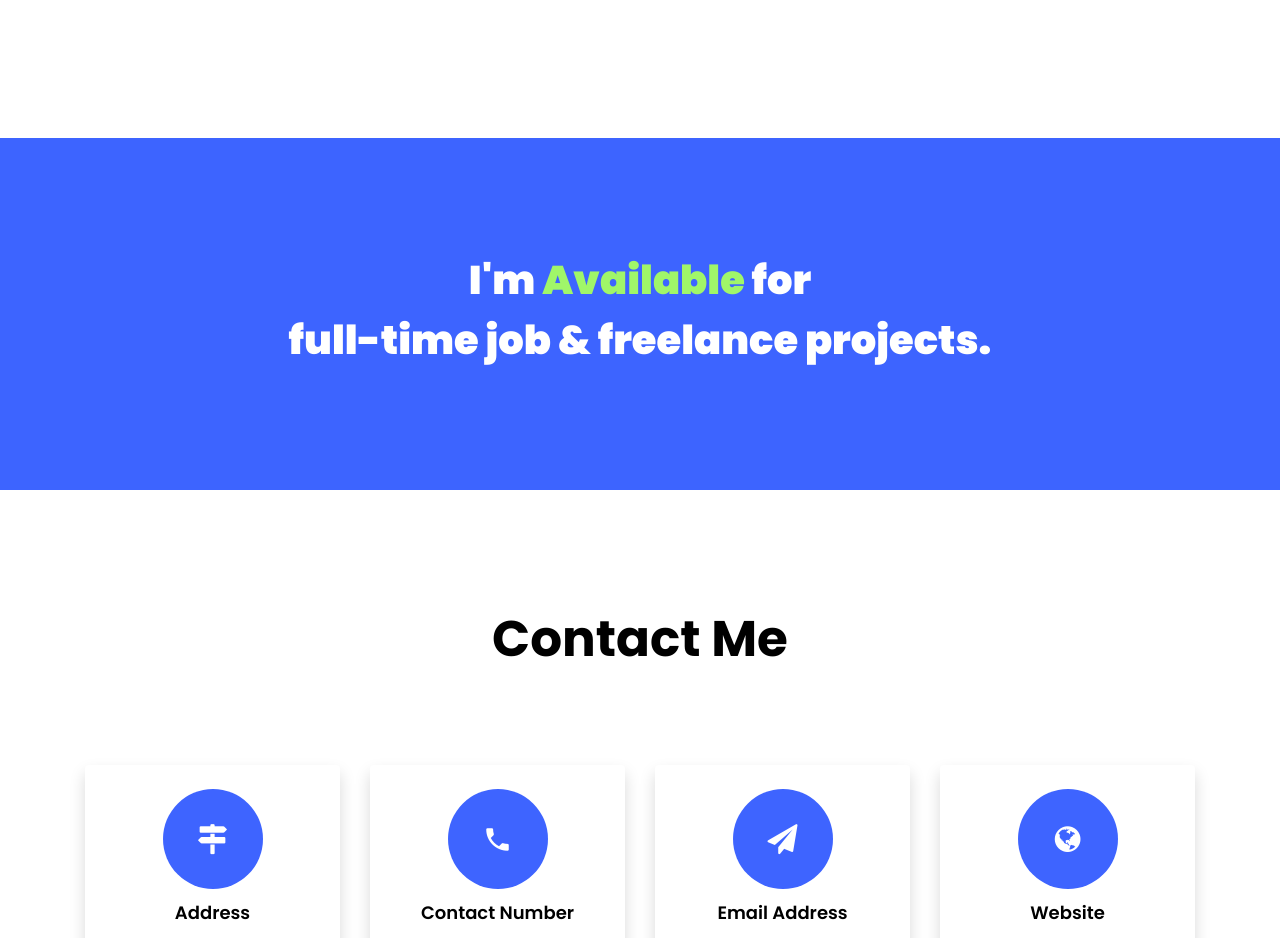
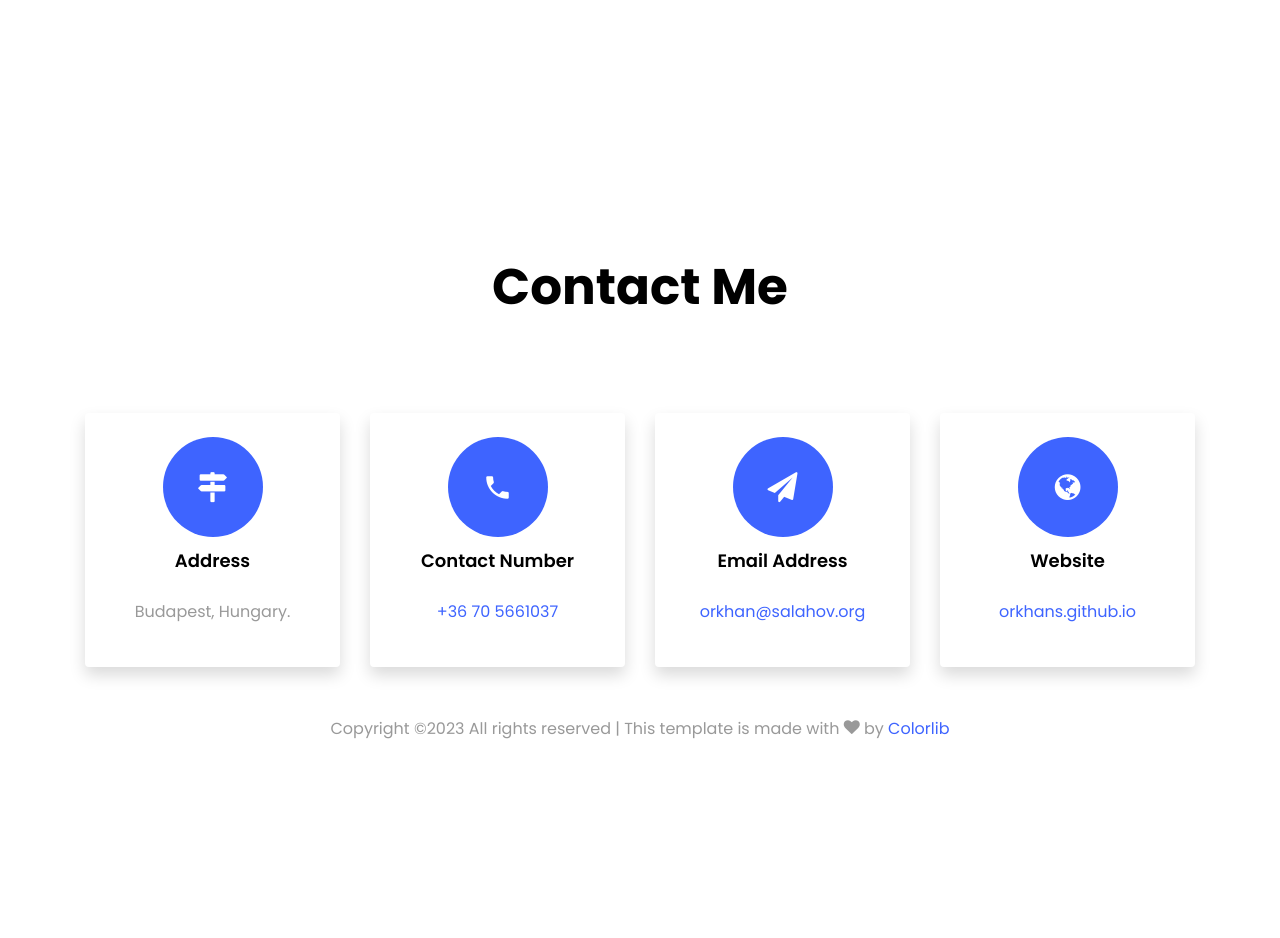
Before and after one commit to OrkhanS/orkhans.github.io, a plain HTML site: page index.html in a window 1280 px wide. Shown: the part 5760-6698 px from the top of the page. After the commit the page ends 6520 px from the top, so only its background shows below. Drawn offline with Linux system fonts and the light colour scheme; files whose address does not match are found by name.

Commit message:
Update index.html

```diff
--- a/index.html
+++ b/index.html
@@ -719,7 +719,7 @@ style="width:800px; margin:0 auto;">
       </div>
     </section> -->
 
-    <section class="ftco-section ftco-hireme img" style="background-image: url(images/bg_1.jpg)">
+<!--     <section class="ftco-section ftco-hireme img" style="background-image: url(images/bg_1.jpg)">
     	<div class="overlay"></div>
 			<div class="container">
 				<div class="row justify-content-center">
@@ -729,7 +729,7 @@ style="width:800px; margin:0 auto;">
 				</div>
 			</div>
 		</section>
-
+ -->
     <section class="ftco-section contact-section ftco-no-pb" id="contact-section">
       <div class="container">
       	<div class="row justify-content-center mb-5 pb-3">
```
